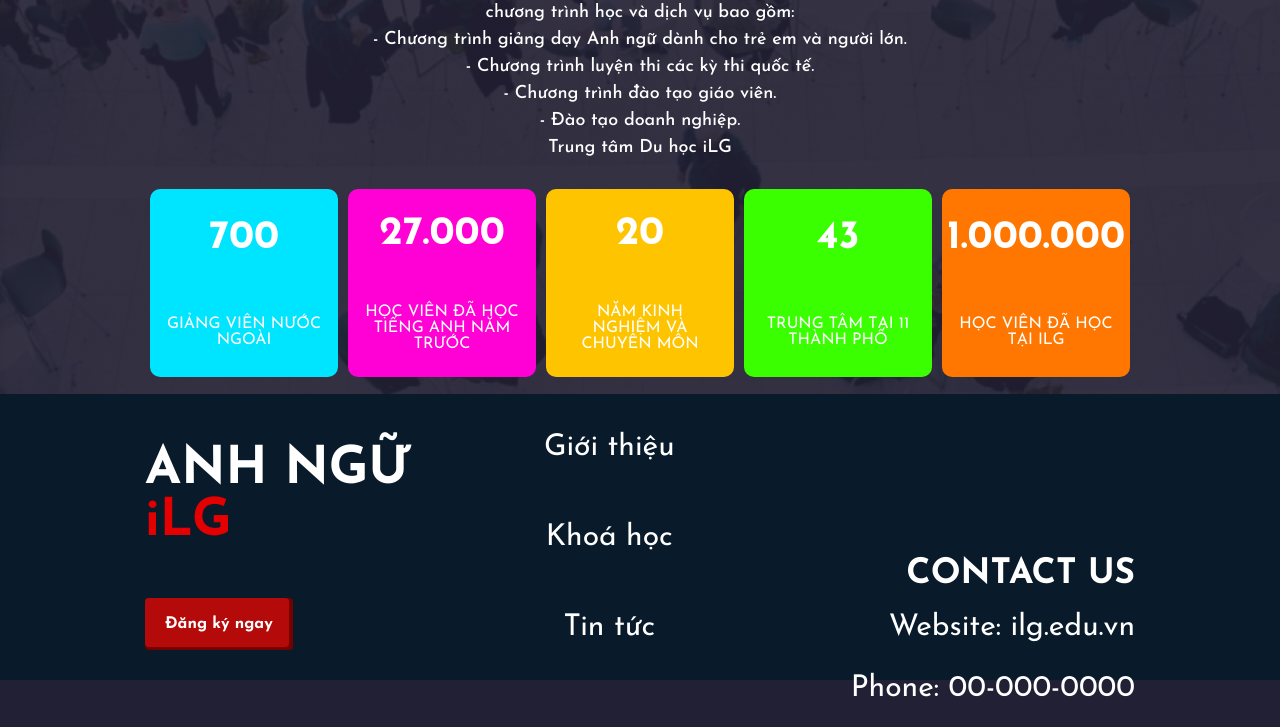
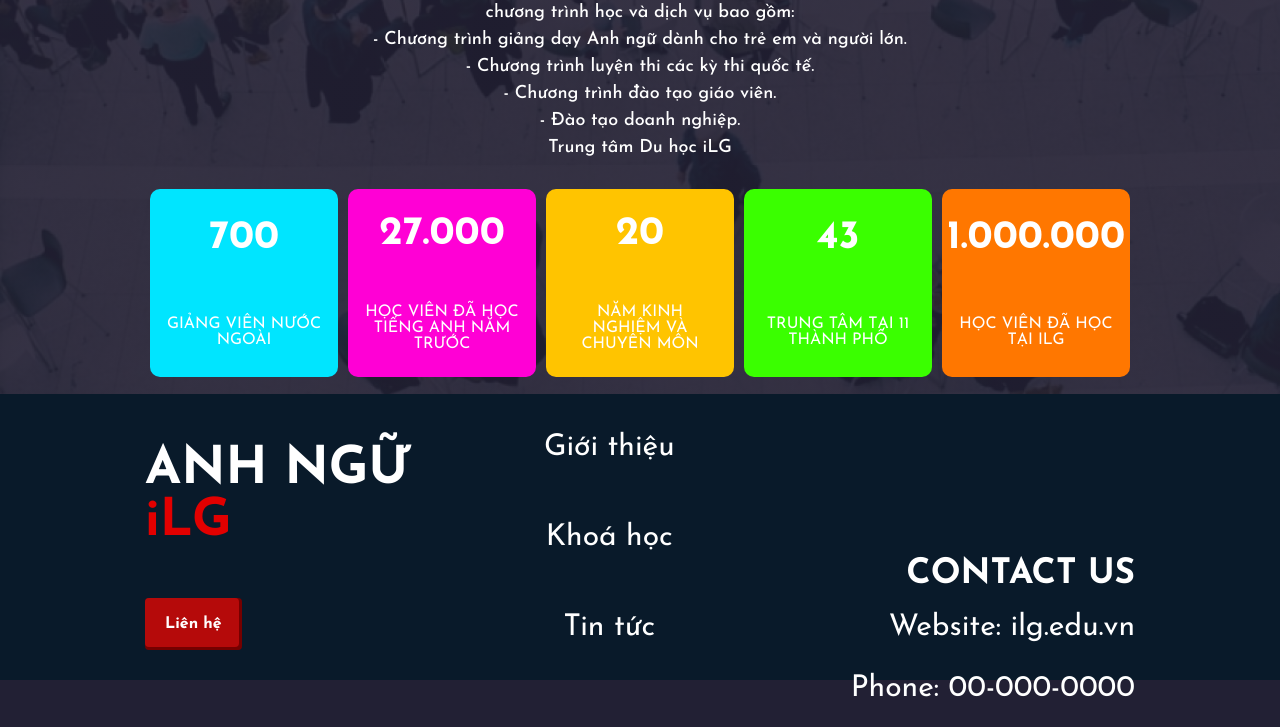
Before and after one commit to locnguyenhuu0024/ilgenglish, a website: page views/index.html in a window 1280 px wide. Shown: the part 1392-2119 px from the top of the page. Drawn offline with Linux system fonts and the light colour scheme; no server answers.

Commit message:
updated at 12:18, 24/07/2021

```diff
--- a/views/index.html
+++ b/views/index.html
@@ -278,8 +278,8 @@
                 <h1 class="footer__title">
                     anh ngữ <span>iLG</span>
                 </h1>
-                <a href="/listcourse" class="btn btn--red">
-                    Đăng ký ngay
+                <a href="/contact" class="btn btn--red">
+                    Liên hệ
                     <span></span>
                 </a>
             </div>
```
Also changed, not shown: views/calendarcourse.html (+2 -2 lines), views/contact.html (+2 -2 lines), views/courses.html (+2 -2 lines), views/detailcourse.html (+2 -2 lines), views/detailnews.html (+2 -2 lines), views/introduce.html (+2 -2 lines), views/listcourses.html (+2 -2 lines), views/news.html (+2 -2 lines), views/register.html (+2 -2 lines).
